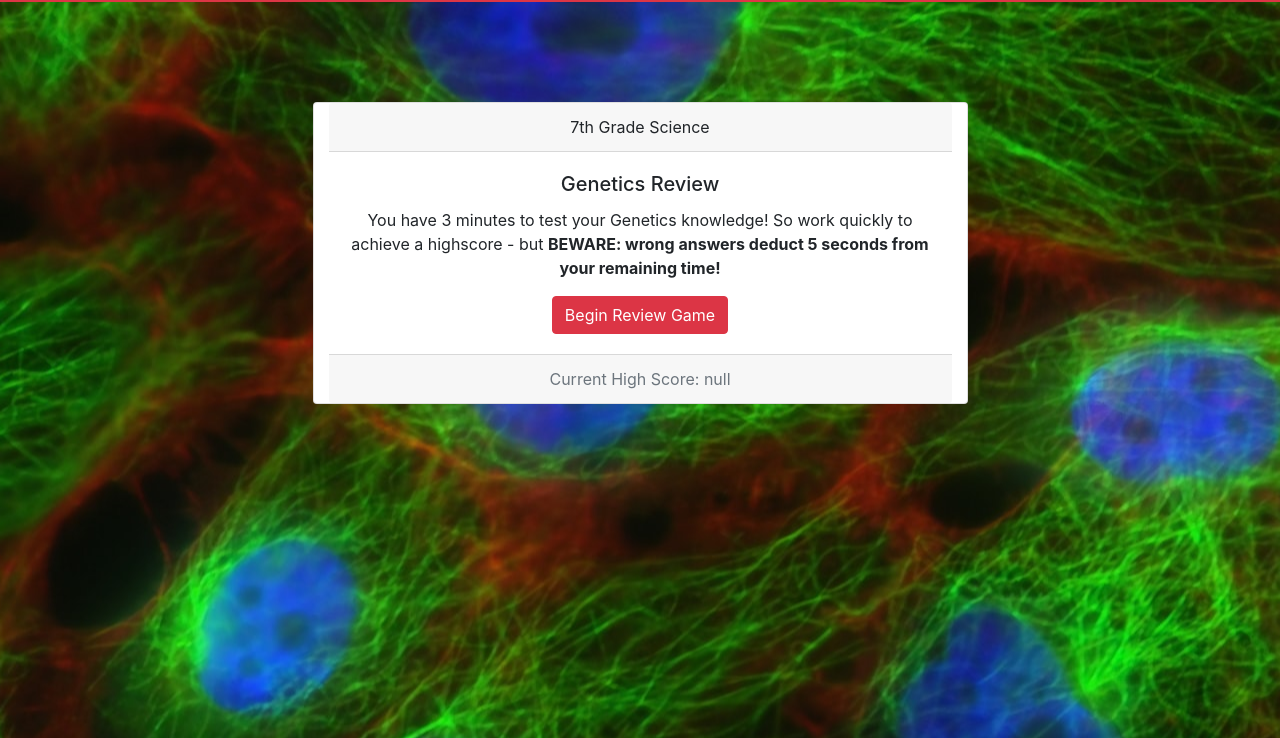
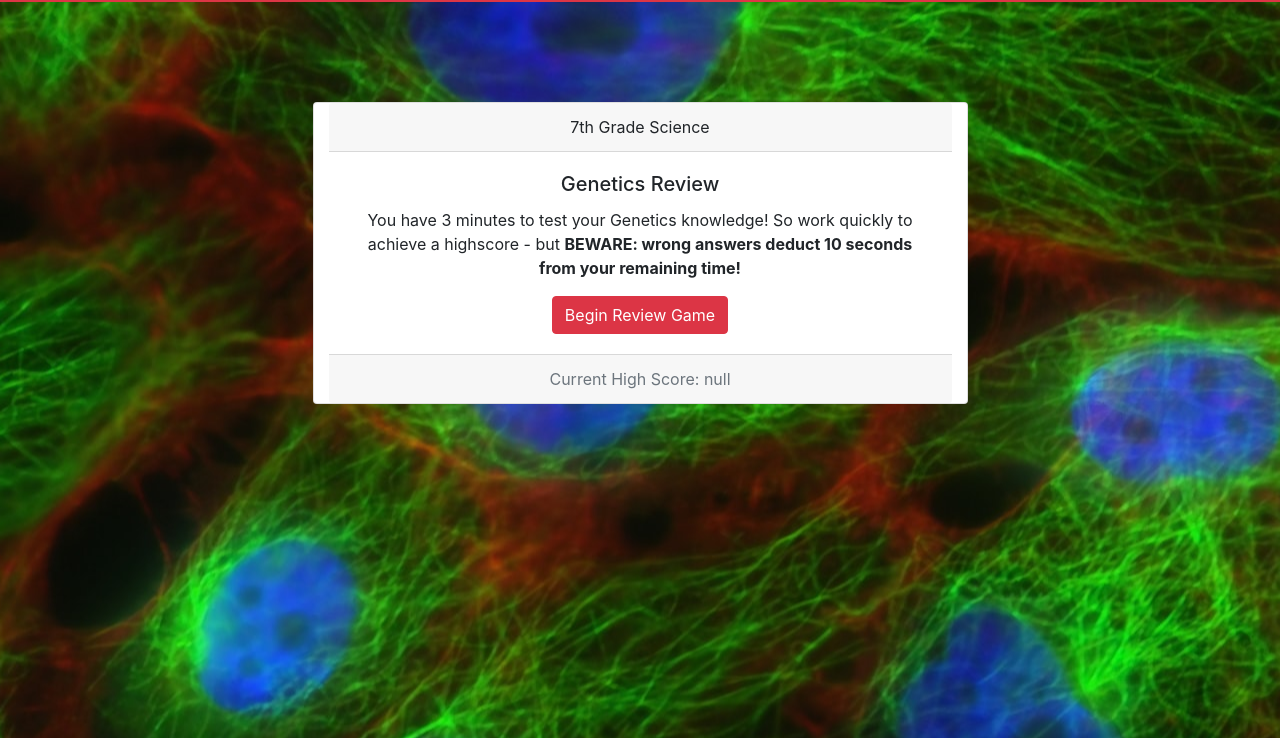
Before and after one commit to rayna-v/Genetics-Code-Quiz, a plain HTML site: page index.html in a window 1280 px wide. Shown: the part 62-800 px from the top of the page. Drawn offline with nearby package versions, Linux system fonts and the light colour scheme; a web font is replaced by a local one.

Commit message:
changed time decrement

```diff
--- a/index.html
+++ b/index.html
@@ -35,7 +35,7 @@
             <div class="card-body ">
                 <h5 class="card-title">Genetics Review</h5>
                 <p class="card-text">You have 3 minutes to test your Genetics knowledge! So work quickly to achieve a
-                    highscore - but <b> BEWARE: wrong answers deduct 5 seconds from your remaining time!</b> </p>
+                    highscore - but <b> BEWARE: wrong answers deduct 10 seconds from your remaining time!</b> </p>
                 <a href="#" class="btn btn-danger">Begin Review Game</a>
             </div>
             <div class="card-footer text-muted">
```
